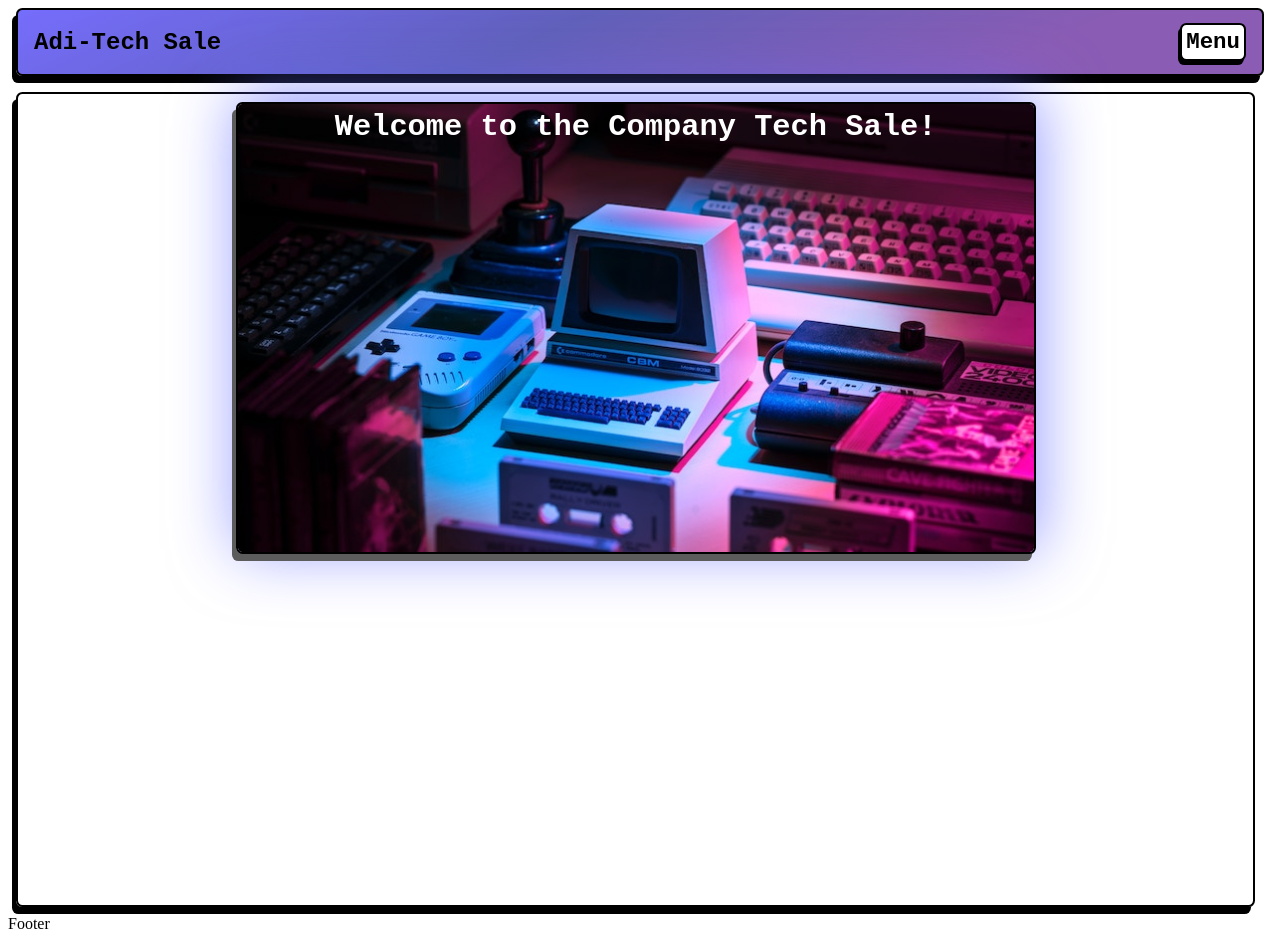
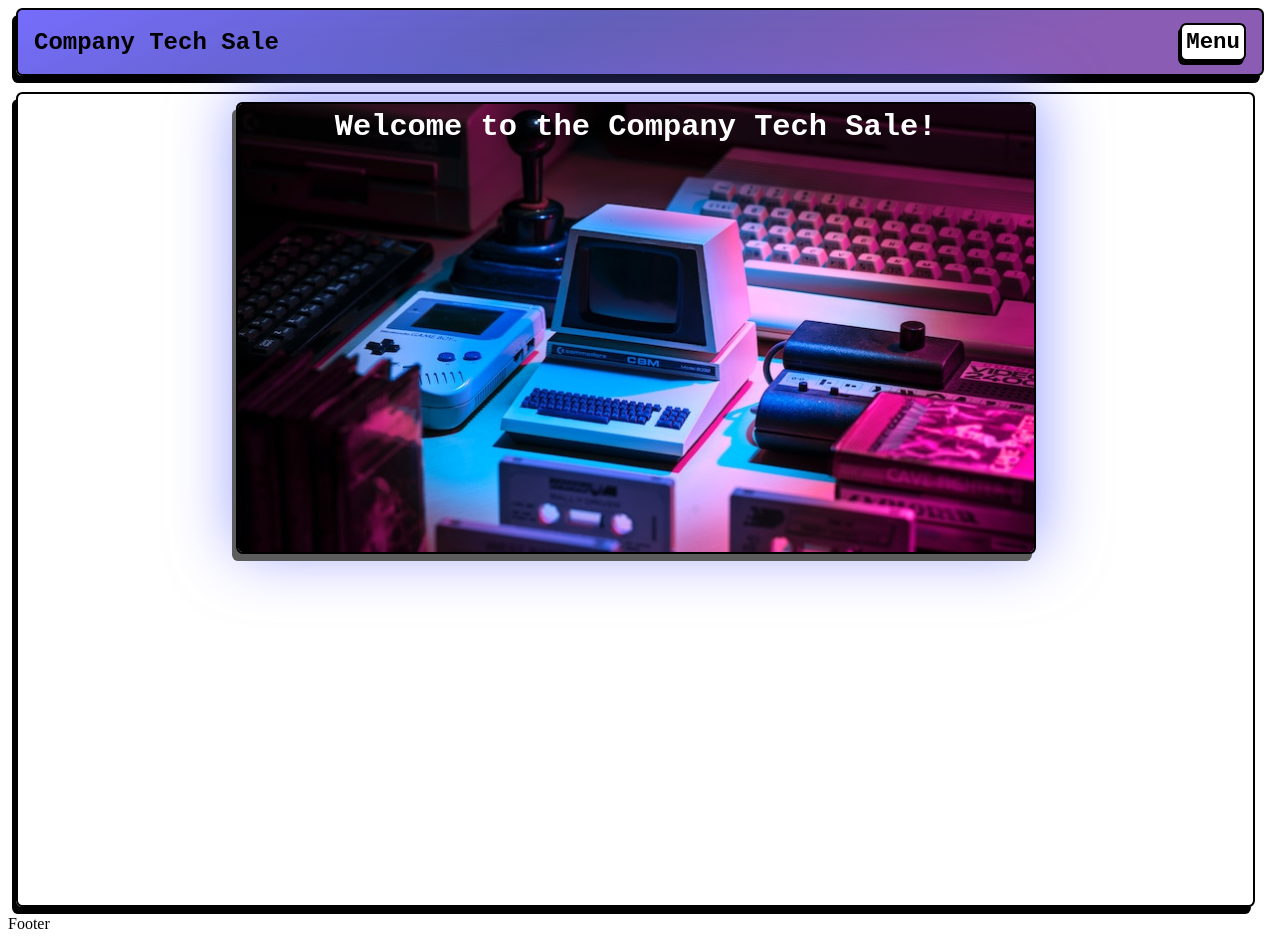
Before and after one commit to Atlessc/web54-tech-sale, a React (Vite) app: page / in a window 1280 px wide. Built offline with nearby package versions, Linux system fonts and the light colour scheme; the HTML template or start-up script is replaced by a standard one.

Commit message:
Update NavBar.jsx

```diff
--- a/src/components/NavBar.jsx
+++ b/src/components/NavBar.jsx
@@ -13,7 +13,7 @@ export default function NavBar() {
 
     return (
         <div className="NavBar">
-            <div className='nav-title'>Adi-Tech Sale</div>
+            <div className='nav-title'>Company Tech Sale</div>
             <div className='nav-menu-btn' onClick={ToggleMenu}>Menu</div>
             {menuOpen ?
             <div className='nav-list-container'>
```
